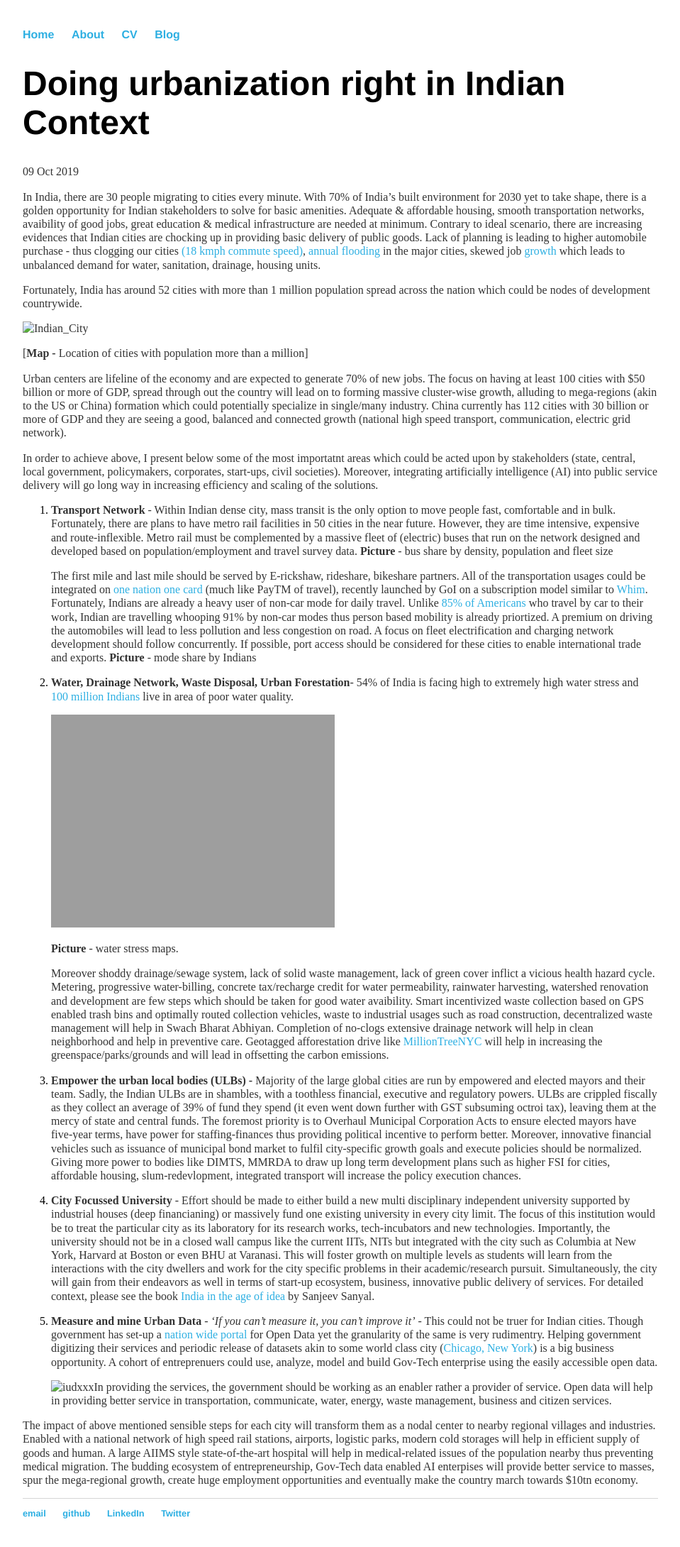
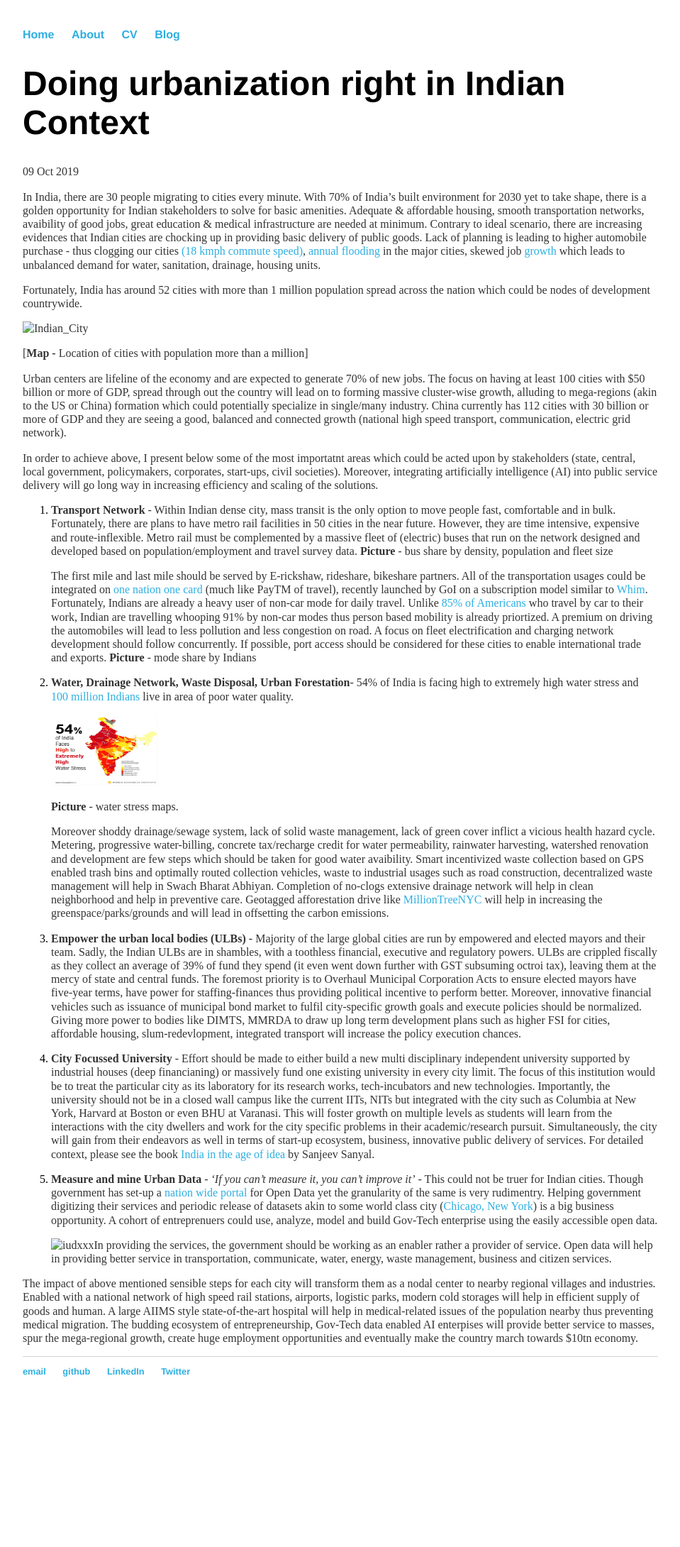
Before and after one commit to vikssai/vikssai.github.io, a Jekyll site: the page built from _posts/2019-10-09-Doing-urbanization-right.md, in a window 1280 px wide. Shown: the whole page at 71% size, without its empty margins (160-1119 px from the left). Built offline with Jekyll 4.4.1, drawn with Linux system fonts in a browser that asks for light colours; after the commit the page ends 1980 px from its top, so only the background shows below that.

Commit message:
thumbnail_added

```diff
--- a/_posts/2019-10-09-Doing-urbanization-right.md
+++ b/_posts/2019-10-09-Doing-urbanization-right.md
@@ -32,7 +32,7 @@ In order to achieve above, I present below some of the most importatnt areas whi
 
 2. **Water, Drainage Network, Waste Disposal, Urban Forestation**-  54% of India is facing high to extremely high water stress and [100 million Indians](https://www.indiawatertool.in/) live in area of poor water quality.
 
-   ![water stress](/image/water%20stress.jpg =100x20)
+   ![water stress](/image/water%20stress.jpg#thumbnail)
 
 
 
--- a/css/main.css
+++ b/css/main.css
@@ -41,3 +41,8 @@ ul.posts {
 ul.posts li {
     list-style: none;
 }
+
+img[src*="#thumbnail"] {
+   width:150px;
+   height:100px;
+}
```
